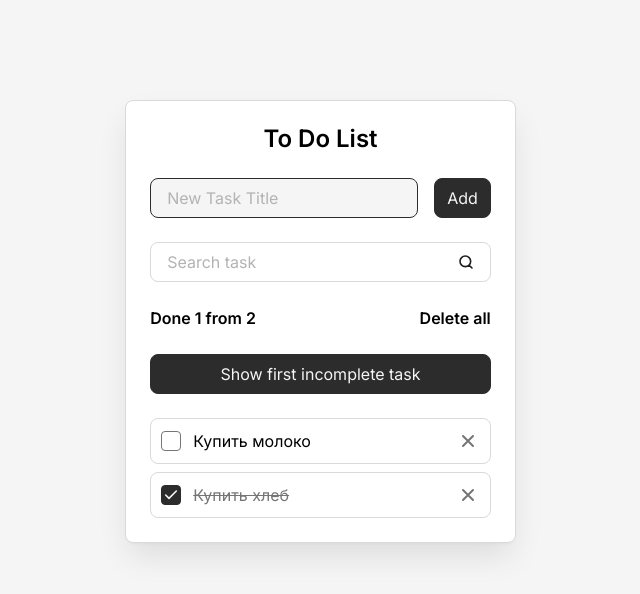
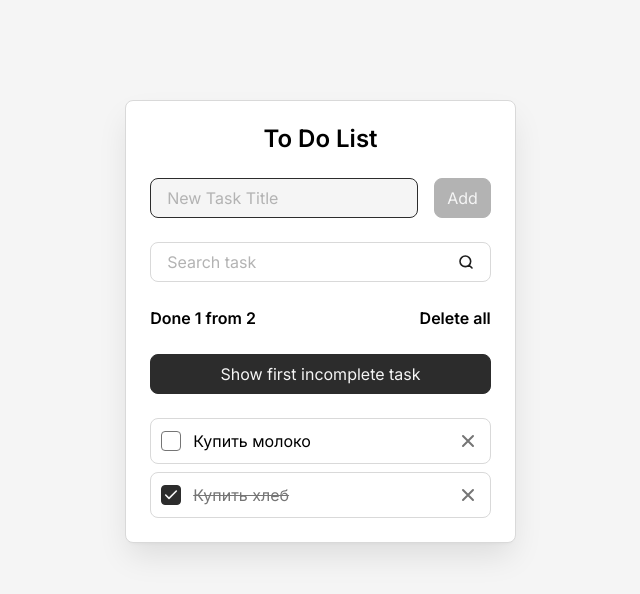
Before and after one commit to existmodel/todo-react, a React (Vite) app: page / in a window 1280 px wide. Shown: the top 594 px of the page, without its empty margins (312-952 px from the left). Built offline with nearby package versions, Linux system fonts and the light colour scheme.

Commit message:
feat: add TaskInput validation and update Button and Field styles

```diff
--- a/src/components/AddTaskForm.jsx
+++ b/src/components/AddTaskForm.jsx
@@ -1,15 +1,31 @@
 import Field from "./Field";
 import Button from "./Button";
-import { useContext } from "react";
+import { useState, useContext } from "react";
 import { TasksProvider, TasksContext } from "../context/TasksContext";
 
 const AddTaskForm = () => {
   const { addTask, newTaskTitle, setNewTaskTitle, newTaskInputRef } =
     useContext(TasksContext);
 
+  const [error, setError] = useState("");
+
+  const clearNewTaskTitle = newTaskTitle.trim();
+  const isNewTaskTitleEmpty = clearNewTaskTitle.length === 0;
+
   const onSubmit = (event) => {
     event.preventDefault();
-    addTask();
+
+    if (!isNewTaskTitleEmpty) {
+      addTask(clearNewTaskTitle);
+    }
+  };
+
+  const onInput = (event) => {
+    const { value } = event.target;
+    const clearValue = value.trim();
+    const hasOnlySpaced = value.length > 0 && clearValue.length === 0; //проверка на как минимум 1 символ
+    setNewTaskTitle(value);
+    setError(hasOnlySpaced ? "The task cannot be empty" : "");
   };
   return (
     <form className="todo__form" onSubmit={onSubmit}>
@@ -17,12 +33,15 @@
         className="todo__field"
         label="New Task Title"
         id="new-task"
+        error={error}
         value={newTaskTitle}
-        onInput={(event) => setNewTaskTitle(event.target.value)}
+        onInput={onInput}
         ref={newTaskInputRef}
       />
       {/*Add попадает в children*/}
-      <Button type="submit">Add</Button>
+      <Button type="submit" isDisabled={isNewTaskTitleEmpty}>
+        Add
+      </Button>
     </form>
   );
 };
--- a/src/components/Button.jsx
+++ b/src/components/Button.jsx
@@ -1,7 +1,18 @@
 const Button = (props) => {
-  const { className = "", type = "button", children, onClick } = props;
+  const {
+    className = "",
+    type = "button",
+    children,
+    onClick,
+    isDisabled,
+  } = props;
   return (
-    <button className={`button ${className}`} type={type} onClick={onClick}>
+    <button
+      className={`button ${className}`}
+      type={type}
+      onClick={onClick}
+      disabled={isDisabled}
+    >
       {children}
     </button>
   );
--- a/src/components/Field.jsx
+++ b/src/components/Field.jsx
@@ -7,6 +7,7 @@
     value,
     onInput,
     ref,
+    error,
   } = props;
   return (
     <div className={`field ${className}`}>
@@ -14,7 +15,7 @@
         {label}
       </label>
       <input
-        className="field__input"
+        className={`field__input ${error ? "is-invalid" : ""}`}
         id={id}
         placeholder=" "
         autoComplete="off"
@@ -23,6 +24,11 @@
         onInput={onInput}
         ref={ref}
       />
+      {error && (
+        <span className="field__error" title={error}>
+          {error}
+        </span>
+      )}
     </div>
   );
 };
--- a/src/hooks/useTasks.js
+++ b/src/hooks/useTasks.js
@@ -45,12 +45,11 @@
     [tasks],
   );
 
-  const addTask = useCallback(() => {
-    if (newTaskTitle.trim().length > 0) {
+  const addTask = useCallback((title) => {
     //Функция проверяет, что текст не пустой, создает объект новой задачи newTask и добавляет его в список всех задач
     const newTask = {
       id: crypto?.randomUUID() ?? Date.now().toString(),
-        title: newTaskTitle,
+      title: title,
       isDone: false,
     };
     setTasks((prevState) => [...prevState, newTask]);
@@ -58,8 +57,7 @@
 
     setSearchQuery(""); //сброс поиска
     newTaskInputRef.current.focus();
-    }
-  }, [newTaskTitle]);
+  }, []);
 
   useEffect(() => {
     // localStorage.setItem("tasks", JSON.stringify(tasks)); //делаем каждый раз когда список задач меняется и при первом рендере
--- a/src/styles/components/button.css
+++ b/src/styles/components/button.css
@@ -9,12 +9,20 @@
   border: 1px solid var(--color-dark-2);
   border-radius: var(--border-radius);
 
-  &:hover {
-    color: var(--color-dark-2);
-    background-color: transparent;
+  &:not(:disabled) {
+    &:hover {
+      color: var(--color-dark-2);
+      background-color: transparent;
+    }
+
+    &:active {
+      scale: 1.05;
+    }
   }
 
-  &:active {
-    scale: 1.05;
+  &:disabled {
+    background-color: var(--color-gray-3);
+    border-color: var(--color-gray-3);
+    cursor: not-allowed;
   }
 }
--- a/src/styles/components/field.css
+++ b/src/styles/components/field.css
@@ -39,11 +39,29 @@
 
   &[type="search"] {
     &:placeholder-shown {
-      padding-right: calc(var(--fieldInputPaddingX) * 2 + var(--fieldSeachInputIconSize));
-      background-image: url('../../assets/icons/icon-search_black.svg');
+      padding-right: calc(
+        var(--fieldInputPaddingX) * 2 + var(--fieldSeachInputIconSize)
+      );
+      background-image: url("../../assets/icons/icon-search_black.svg");
       background-position: calc(100% - var(--fieldInputPaddingX)) 50%;
       background-size: var(--fieldSeachInputIconSize);
       background-repeat: no-repeat;
     }
   }
+
+  &.is-invalid {
+    border-color: red;
+  }
 }
+
+.field__error {
+  position: absolute;
+  top: 100%;
+  left: 0;
+  font-size: 12px;
+  color: red;
+  text-overflow: ellipsis;
+  overflow: hidden;
+  white-space: nowrap;
+  max-width: 100%;
+}
```
Lines whose indentation alone changed are shown as unchanged.
